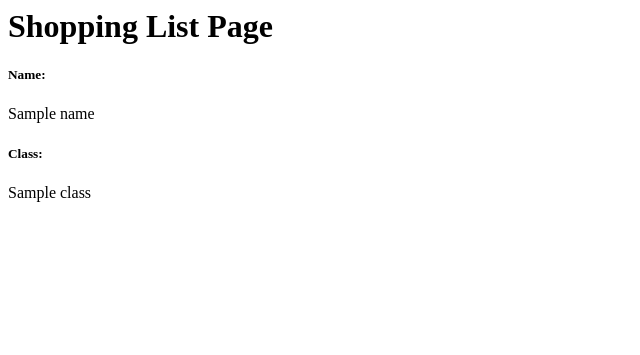
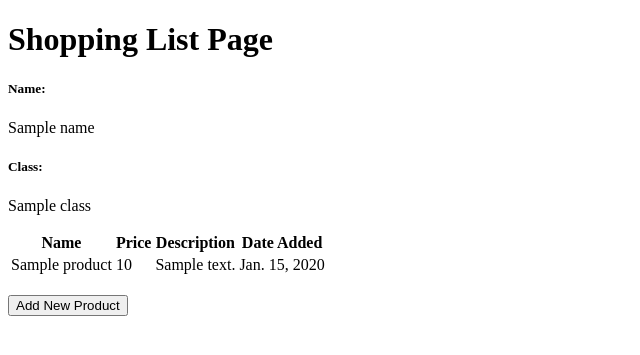
Before and after one commit to RobertBenyamin/shopping-list, a Django app: template main/templates/main.html in a window 1280 px wide. Shown: the top 355 px of the page, without its empty margins (0-640 px from the left). Run offline with Django 4.2, Linux system fonts and the light colour scheme; tables that the repository leaves empty hold one stand-in row (values such as "Sample post"); the template is opened without the code that fills it: values that come from a table or form of the project are taken from there, most other values are stand-ins (such as "Sample title", 1, 10 or a date in 2020).

Commit message:
tutorial 2 selesai

```diff
--- a/main/templates/main.html
+++ b/main/templates/main.html
@@ -1,6 +1,39 @@
+{% extends 'base.html' %}
+
+{% block content %}
 <h1>Shopping List Page</h1>
 
 <h5>Name: </h5>
-<p>{{ name }}</p> <!-- Ubahlah sesuai dengan nama kamu -->
+<p>{{ name }}</p>
 <h5>Class: </h5>
-<p>{{ class }}</p> <!-- Ubahlah sesuai dengan kelas kamu -->
+<p>{{ class }}</p>
+
+<table>
+    <tr>
+        <th>Name</th>
+        <th>Price</th>
+        <th>Description</th>
+        <th>Date Added</th>
+    </tr>
+
+    {% comment %} Berikut cara memperlihatkan data produk di bawah baris ini {% endcomment %}
+
+    {% for product in products %}
+        <tr>
+            <td>{{product.name}}</td>
+            <td>{{product.price}}</td>
+            <td>{{product.description}}</td>
+            <td>{{product.date_added}}</td>
+        </tr>
+    {% endfor %}
+</table>
+
+<br />
+
+<a href="{% url 'main:create_product' %}">
+    <button>
+        Add New Product
+    </button>
+</a>
+
+{% endblock content %}
--- a/main/urls.py
+++ b/main/urls.py
@@ -1,8 +1,13 @@
 from django.urls import path
-from main.views import show_main
+from main.views import show_main, create_product, show_xml, show_json, show_xml_by_id, show_json_by_id
 
 app_name = 'main'
 
 urlpatterns = [
     path('', show_main, name='show_main'),
+    path('create-product', create_product, name='create_product'),
+    path('xml/', show_xml, name='show_xml'),
+    path('json/', show_json, name='show_json'),
+    path('xml/<int:id>/', show_xml_by_id, name='show_xml_by_id'),
+    path('json/<int:id>/', show_json_by_id, name='show_json_by_id'),
 ]
--- a/requirements.txt
+++ b/requirements.txt
@@ -11,3 +11,4 @@ sqlparse==0.4.4
 tzdata==2023.3
 urllib3==2.0.4
 whitenoise==6.5.0
+django-environ
--- a/shopping_list/urls.py
+++ b/shopping_list/urls.py
@@ -19,5 +19,5 @@ from django.urls import path, include
 
 urlpatterns = [
     path('admin/', admin.site.urls),
-    path('main/', include('main.urls')),
+    path('', include('main.urls')),
 ]
--- /dev/null
+++ b/templates/base.html
@@ -0,0 +1,18 @@
+{% load static %}
+<!DOCTYPE html>
+<html lang="en">
+    <head>
+        <meta charset="UTF-8" />
+        <meta
+            name="viewport"
+            content="width=device-width, initial-scale=1.0"
+        />
+        {% block meta %}
+        {% endblock meta %}
+    </head>
+
+    <body>
+        {% block content %}
+        {% endblock content %}
+    </body>
+</html>
```
Also changed, not shown: main/forms.py (added, +7 -0 lines), main/templates/create_product.html (added, +19 -0 lines), main/views.py (+35 -1 lines), shopping_list/settings.py (+17 -1 lines), .github/workflows/pbp-deploy.yml (added), 3 other files.
